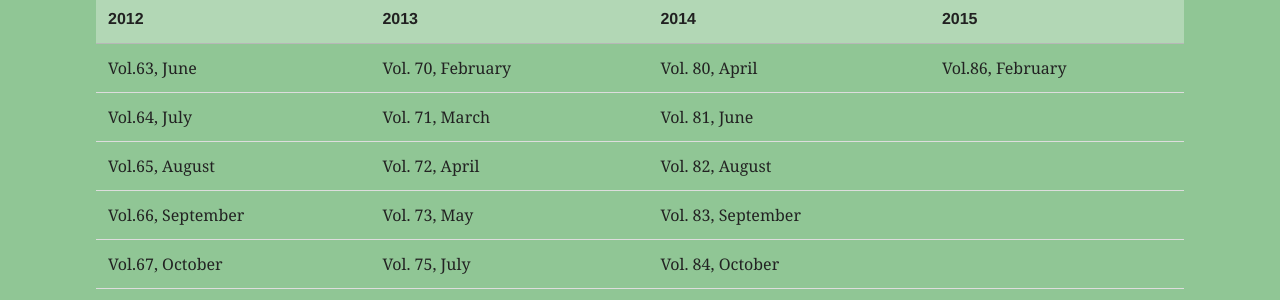
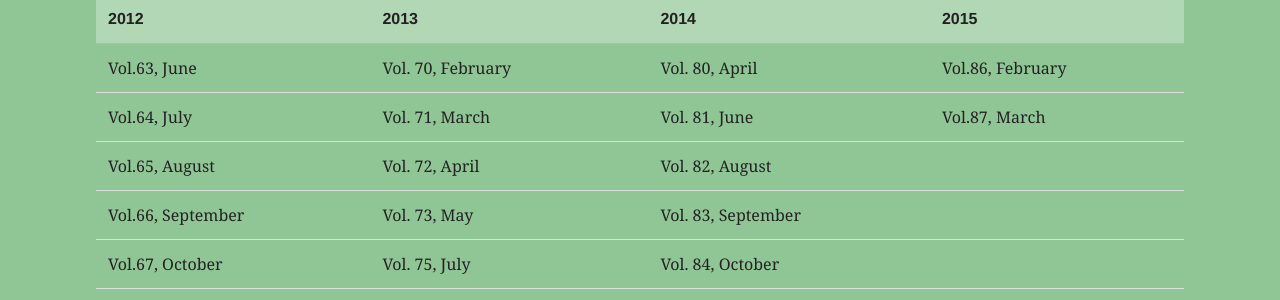
Before and after one commit to reboarchers/reboarchers.github.io, a Jekyll site: the page built from membership.md, in a window 1280 px wide and 900 px high, scrolled down 1382 px. Shown: the part 154-454 px from the top of the window. Built offline with Jekyll 4.4.1, drawn with Linux system fonts in a browser that asks for light colours.

Commit message:
Added March 2015 Target Talk

```diff
--- a/membership.md
+++ b/membership.md
@@ -48,7 +48,7 @@ Find some of our more recent editions below.
 |         2012            |         2013            |         2014             |        2015            |
 |-------------------------|-------------------------|--------------------------|------------------------|
 |[Vol.63, June][v63]      |[Vol. 70, February][v70] |[Vol. 80, April][v80]     |[Vol.86, February][v86] |
-|[Vol.64, July][v64]      |[Vol. 71, March][v71]    |[Vol. 81, June][v81]      | |
+|[Vol.64, July][v64]      |[Vol. 71, March][v71]    |[Vol. 81, June][v81]      |[Vol.87, March][v87] |
 |[Vol.65, August][v65]    |[Vol. 72, April][v72]    |[Vol. 82, August][v82]    | |
 |[Vol.66, September][v66] |[Vol. 73, May][v73]      |[Vol. 83, September][v83] | |
 |[Vol.67, October][v67]   |[Vol. 75, July][v75]     |[Vol. 84, October][v84]   | |
```
Also changed, not shown: other parts of membership.md (+1 -0 lines), 1 other file.
